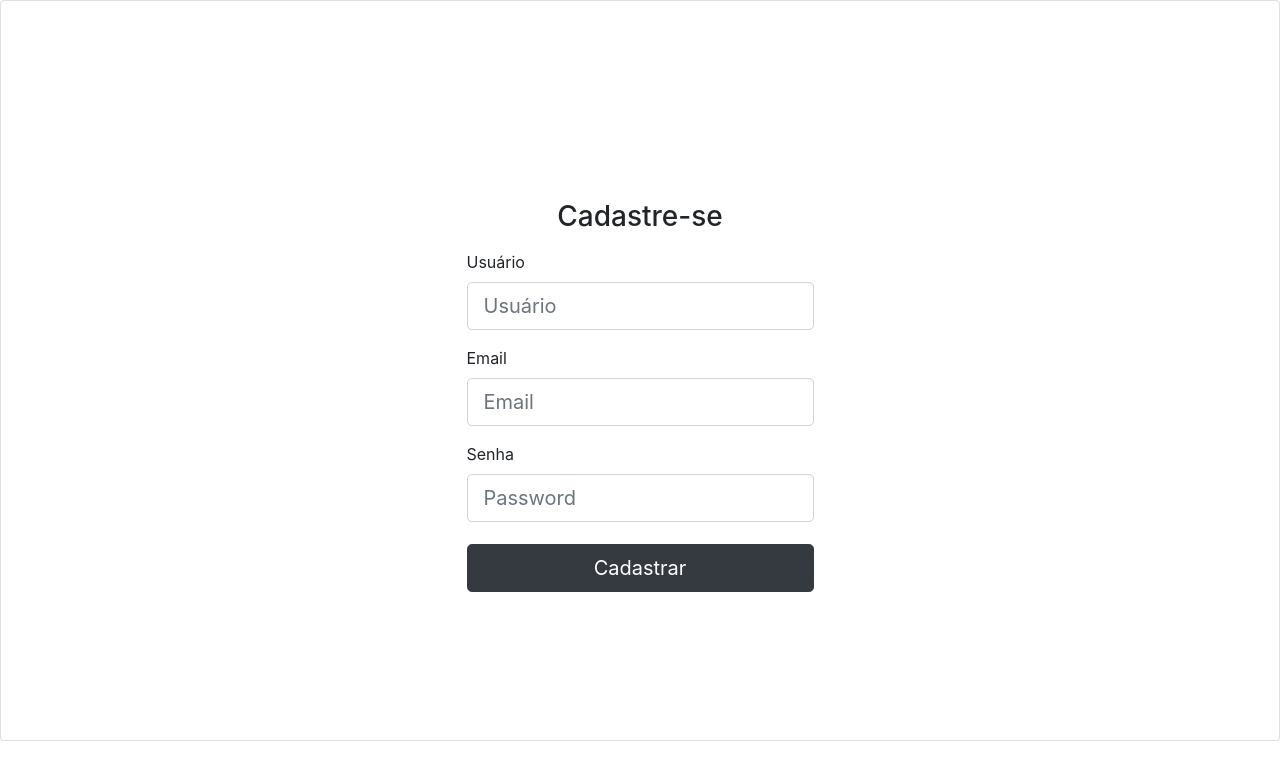
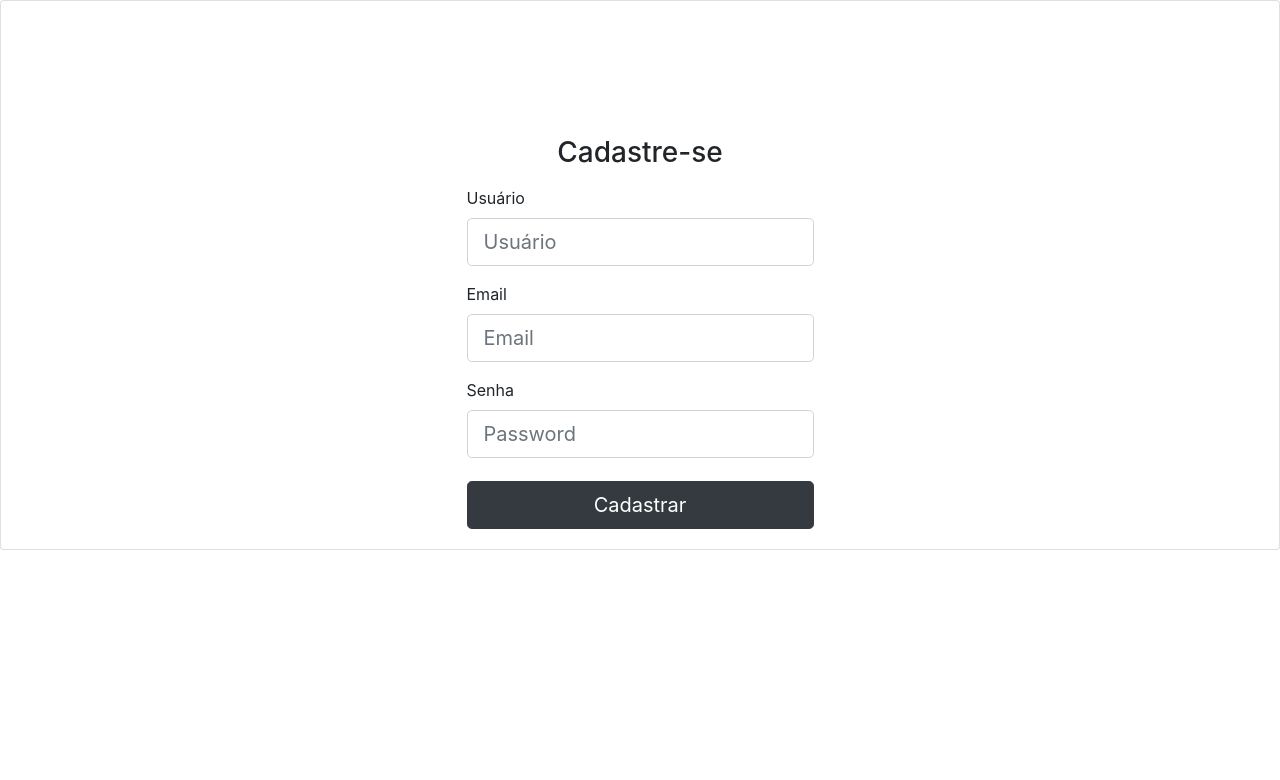
Before and after one commit to matheuseds/ControlFood-Frontend, a Nuxt app: page /CadastrarUsuario in a window 1280 px wide. Shown: the top 780 px of the page. Built offline with nearby package versions, Linux system fonts and the light colour scheme.

Commit message:
correções css

```diff
--- a/pages/CadastrarUsuario.vue
+++ b/pages/CadastrarUsuario.vue
@@ -2,7 +2,7 @@
   <main>
     <div class="form-signin main">
       <div class="card">
-        <div class="card-body mt-n1">
+        <div class="card-body mt-n1 ajustes">
           <form @submit.prevent="cadastro">
             <h2 class="h3 mb-3 fw-normal text-center corTexto">Cadastre-se</h2>
             <b-alert :variant="responseColor" :show="showAlert">{{
@@ -94,12 +94,9 @@ export default {
   max-width: 800px;
   margin-top: 2%;
 }
-.mt-n1 {
+.ajustes {
   margin-left: auto;
   margin-right: auto;
-  margin-top: 14% !important;
-  min-width: 320px !important;
-  max-width: 800px !important;
-  margin-bottom: 10% !important;
+  margin-top: 9% !important;
 }
 </style>
--- a/pages/cadastrarEmpresa.vue
+++ b/pages/cadastrarEmpresa.vue
@@ -46,8 +46,8 @@
     <div class="container">
       <div class="row">
         <div class="col-6">
-          <div class="card">
-            <div class="card-body">
+          <div class="card ajustes">
+            <div class="card-body ">
               <h1>Cadastrar Empresa</h1>
               <form @submit.prevent="cadastro">
                 <b-alert :variant="responseColor" :show="showAlert">{{
@@ -201,4 +201,7 @@ export default {
   margin-top: 3%;
   justify-content: center;
 }
+.ajustes{
+  margin-bottom: 12%;
+}
 </style>
--- a/pages/dashboardSite.vue
+++ b/pages/dashboardSite.vue
@@ -178,20 +178,6 @@ export default {
   box-shadow: 1px 3px 3px rgba(0, 0, 0, 0.459);
 }
 
-.titulo {
-  margin-top: 2%;
-  text-align: center;
-  margin-bottom: 3%;
-}
-.pesquisa {
-  align-items: center;
-  margin-left: 20%;
-  margin-top: 2%;
-  width: 60%;
-}
-.form-control {
-  margin-bottom: 3%;
-}
 .row {
   justify-content: center;
 }
--- a/pages/index.vue
+++ b/pages/index.vue
@@ -66,6 +66,6 @@ export default {
   justify-content: center !important;
   align-items: center !important;
   margin-top: 15% !important;
-  margin-bottom: 13% !important;
+
 }
 </style>
```
